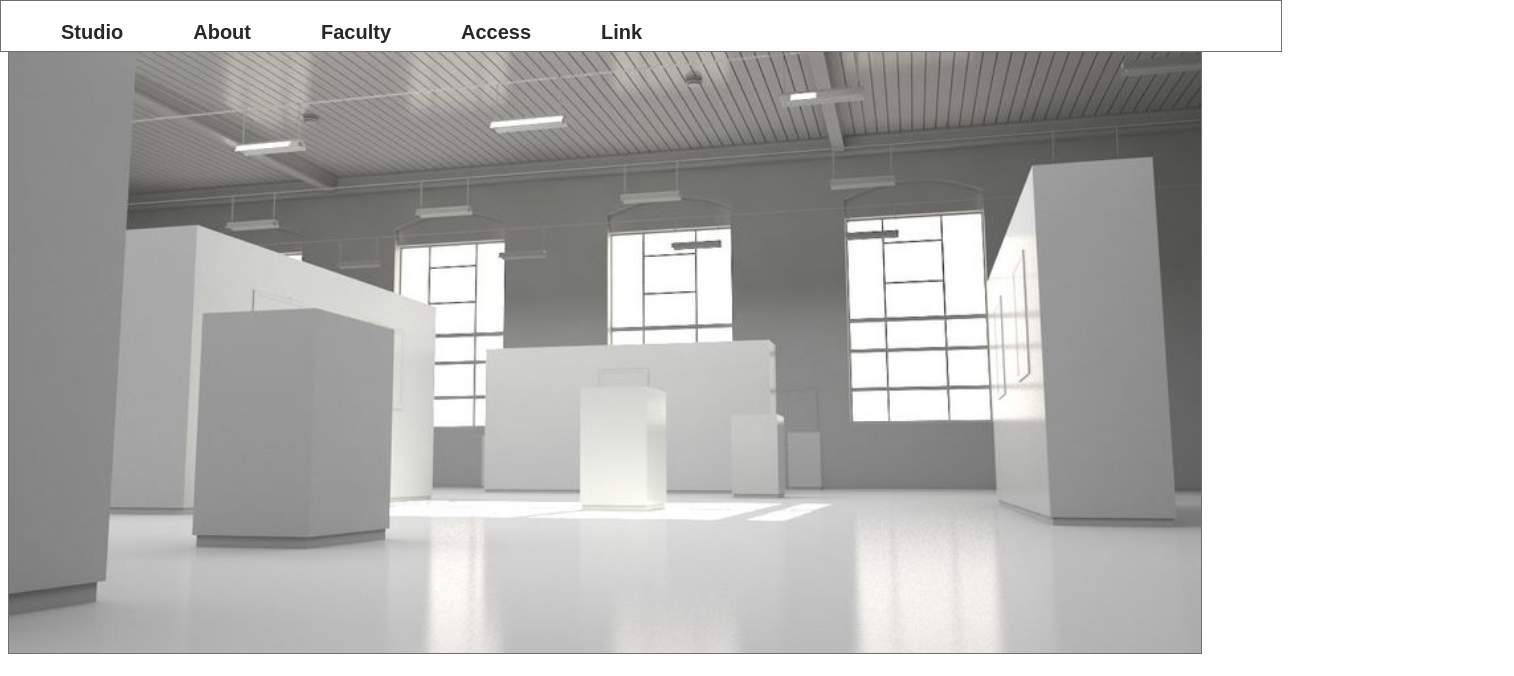
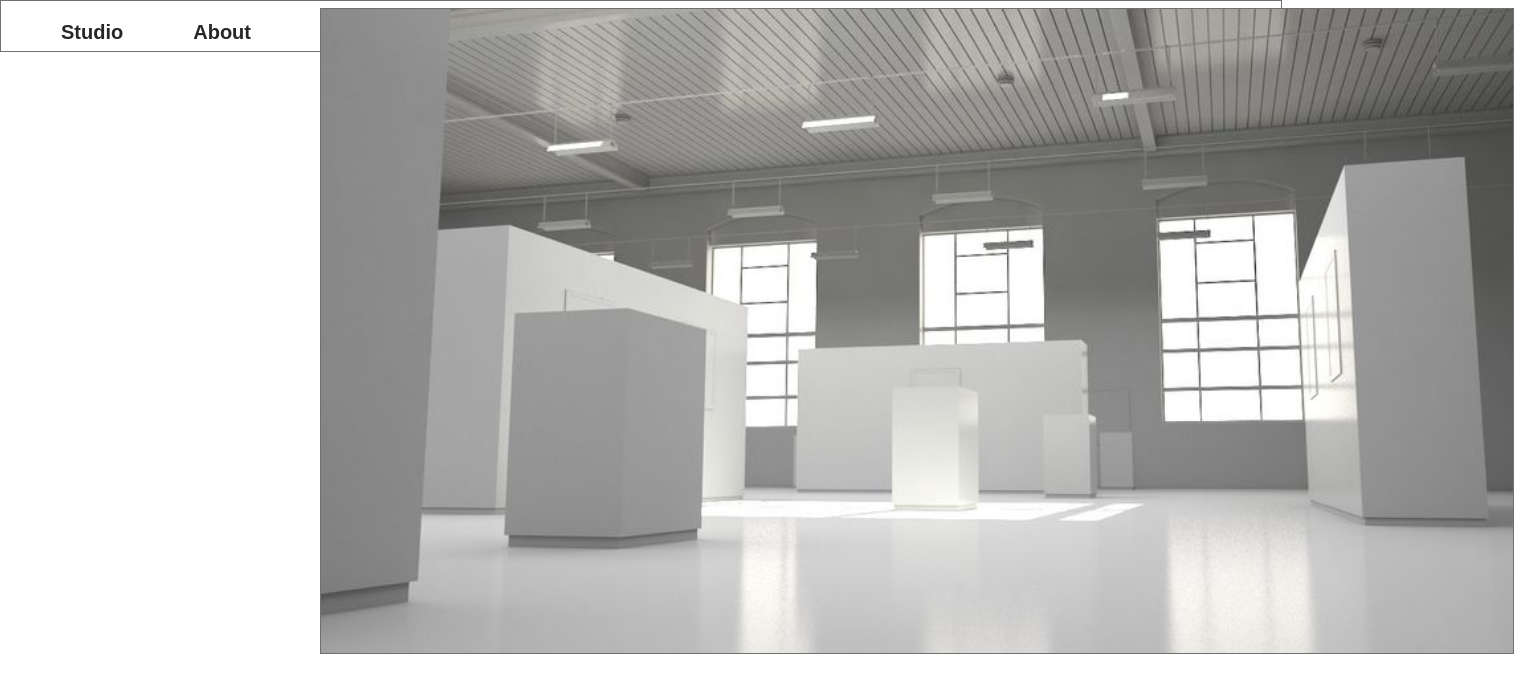
Before and after one commit to tmu-2021-network-1/mariko520, a plain HTML site: page docs/index.html in a window 1280 px wide. Shown: the top 676 px of the page, 1514 px wide, since content can reach past the window. Drawn offline with Linux system fonts and the light colour scheme; no server answers.

Commit message:
画像配置

```diff
--- a/docs/index.html
+++ b/docs/index.html
@@ -18,10 +18,12 @@
             </ul>
           </div>
       </header>
-    <img src="./image/b4lzzhjc-900.jpg" alt="インダストップ画面" title="背景">
-    <h1>Department of Industrial Art</h1>
-    <h2>Faculty of Systems Design, Tokyo Metropolitan University</h2>
-    <h3>東京都立大学　インダストリアルアート学科/学域</h3>
+    <div class="top">
+      <img src="./image/b4lzzhjc-900.jpg" alt="インダストップ画面" title="背景">
+      <h1>Department of Industrial Art</h1>
+      <h2>Faculty of Systems Design, Tokyo Metropolitan University</h2>
+      <h3>東京都立大学　インダストリアルアート学科/学域</h3>
+   </div>
     <div id="studios"></div>
     <pre id="result"></pre>
   </body>
--- a/docs/style.css
+++ b/docs/style.css
@@ -38,7 +38,8 @@ padding:20px;
 color: #272727;
 }
 
-img{
+.top img{
+  position:relative;
   top: 0px;
   left: 312px;
   width: 1192px;
```
